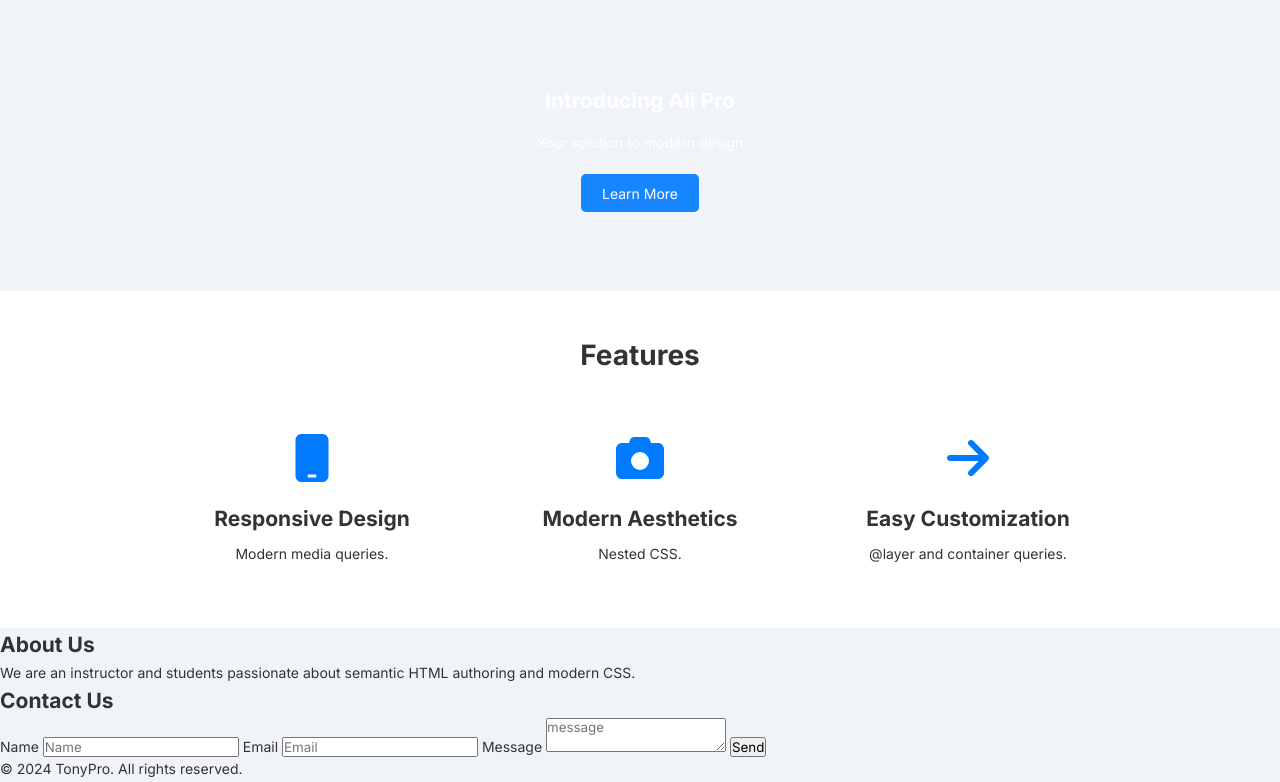
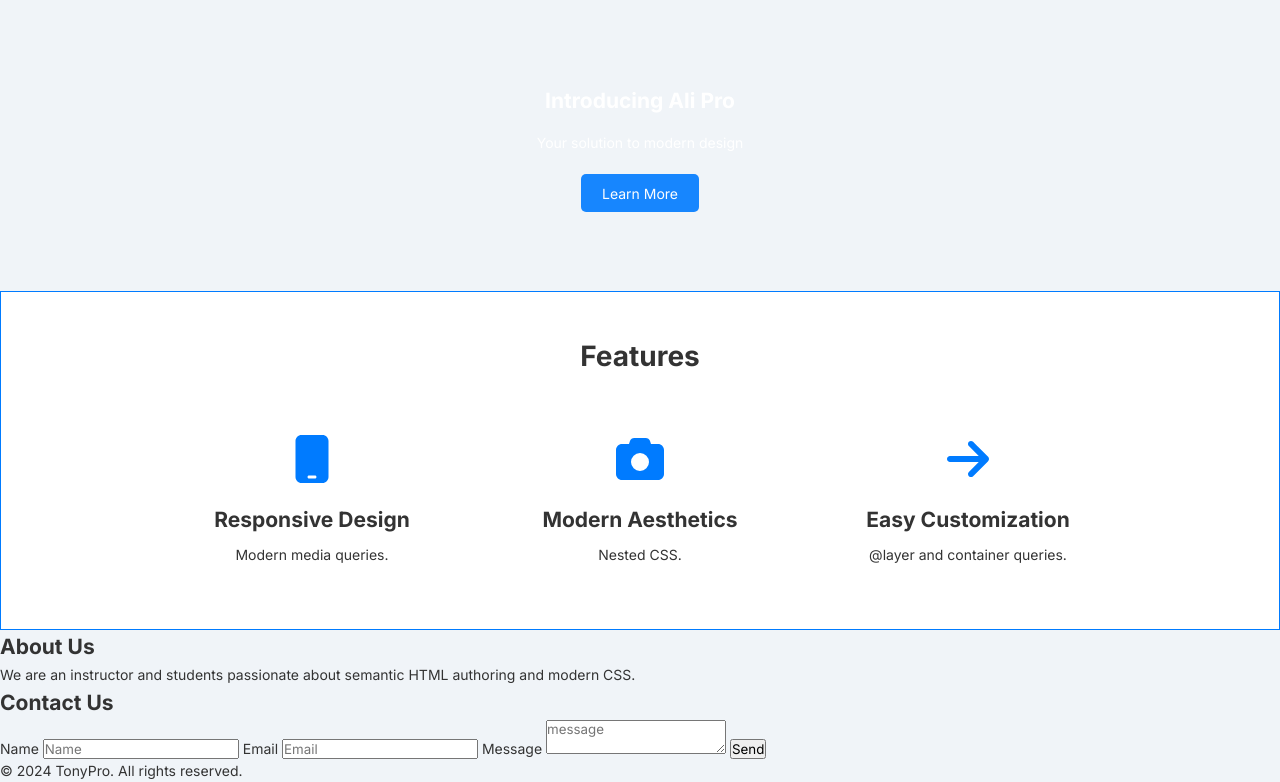
Before and after one commit to shoaibalirts/LandingPage-in-CSS, a plain HTML site: page index.html in a window 1280 px wide. Shown: the part 66-848 px from the top of the page. Drawn offline with Linux system fonts and the light colour scheme.

Commit message:
checked if features has feature as a child element then apply border

```diff
--- a/styles.css
+++ b/styles.css
@@ -198,5 +198,8 @@
         margin-bottom: 0.5rem;
       }
     }
+    &:has(.feature) {
+      border: 1px solid var(--primary-color);
+    }
   }
 }
```
